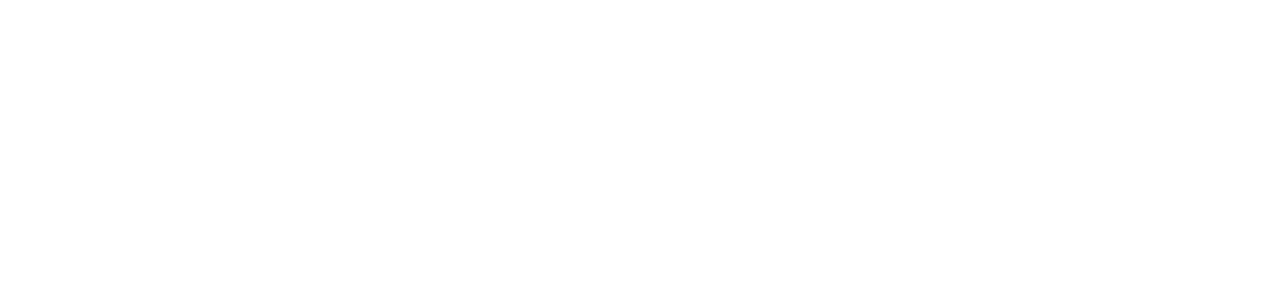
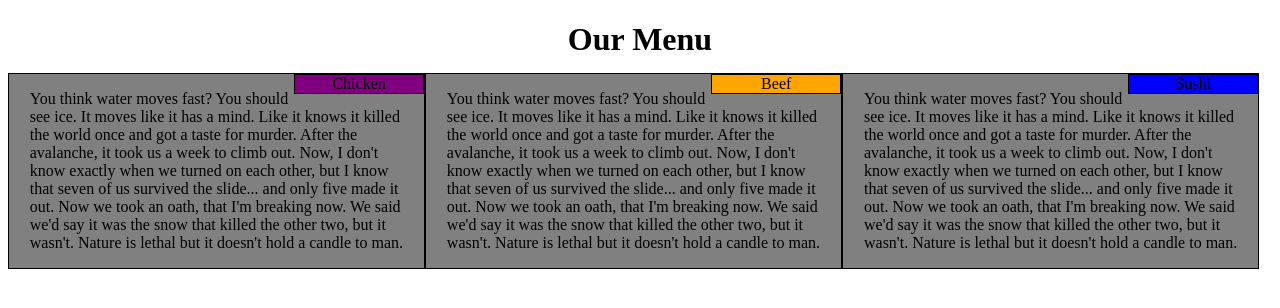
Before and after one commit to Dragonloover/module2-solution, a plain HTML site: page index.html in a window 1280 px wide. Drawn offline with Linux system fonts and the light colour scheme.

Commit message:
adding new files

```diff
--- a/index.html
+++ b/index.html
@@ -1,9 +1,25 @@
 <!DOCTYPE html>
 <html>
 <head>
-	<title></title>
+<meta charset="utf-8">
+<title>Assignment solution for Module 2</title>
+<link rel="stylesheet" type="text/css" href="styles.css">
 </head>
 <body>
-
+	<h1>Our Menu</h1>
+	<div class="row">
+		<section class='col-lg-4 col-md-6 col-sm-12'>
+			<section id='t-chicken'class='title'>Chicken</section>
+			<p>You think water moves fast? You should see ice. It moves like it has a mind. Like it knows it killed the world once and got a taste for murder. After the avalanche, it took us a week to climb out. Now, I don't know exactly when we turned on each other, but I know that seven of us survived the slide... and only five made it out. Now we took an oath, that I'm breaking now. We said we'd say it was the snow that killed the other two, but it wasn't. Nature is lethal but it doesn't hold a candle to man.</p>
+		</section>
+		<section class='col-lg-4 col-md-6 col-sm-12'>
+			<section id='t-beef' class='title'>Beef</section>
+			<p>You think water moves fast? You should see ice. It moves like it has a mind. Like it knows it killed the world once and got a taste for murder. After the avalanche, it took us a week to climb out. Now, I don't know exactly when we turned on each other, but I know that seven of us survived the slide... and only five made it out. Now we took an oath, that I'm breaking now. We said we'd say it was the snow that killed the other two, but it wasn't. Nature is lethal but it doesn't hold a candle to man.</p>
+		</section>
+		<section class='col-lg-4 col-md-12 col-sm-12'>
+			<section id='t-sushi' class='title'>Sushi</section>
+			<p>You think water moves fast? You should see ice. It moves like it has a mind. Like it knows it killed the world once and got a taste for murder. After the avalanche, it took us a week to climb out. Now, I don't know exactly when we turned on each other, but I know that seven of us survived the slide... and only five made it out. Now we took an oath, that I'm breaking now. We said we'd say it was the snow that killed the other two, but it wasn't. Nature is lethal but it doesn't hold a candle to man.</p>
+		</section>
+	</div>
 </body>
 </html>
--- /dev/null
+++ b/styles.css
@@ -0,0 +1,79 @@
+* {
+  	box-sizing: border-box;
+}
+
+
+/**BASE STYLES**/
+
+h1{
+	text-align: center;
+	margin-bottom: 15px;
+}
+.row{
+	width: 100%;
+}
+p{
+  	width: 90%;
+  	margin-right: auto;
+  	margin-left: auto;
+}
+
+section{
+	border: 1px solid black;
+}
+
+.col-lg-4 {
+	position: relative;
+	background-color: gray;
+}
+
+.title{
+	float:right;
+	right: 10px;
+	width: 130px;
+    text-align: center;
+}
+
+#t-chicken{
+	background-color: purple;
+}
+
+#t-beef{
+	background-color: orange;
+}
+
+#t-sushi{
+	background-color: blue;
+}
+
+/**Media querys**/
+/**Desktop**/
+@media (min-width: 992px) {
+
+	.col-lg-4 {
+		width: 33%;
+		float: left;
+	}
+}
+/**Tablet**/
+@media (min-width: 768px) and (max-width: 991px) {
+
+	.col-md-6, .col-md-12{
+		float: left;
+	}
+
+	.col-md-6{
+		width: 50%;
+	}
+	.col-md-12{
+		width: 100%;
+	}
+}
+/**Mobile**/
+@media (max-width: 767px){
+
+	.col-sm-12{
+		width: 100%;
+		float: left;
+	}
+}
```
